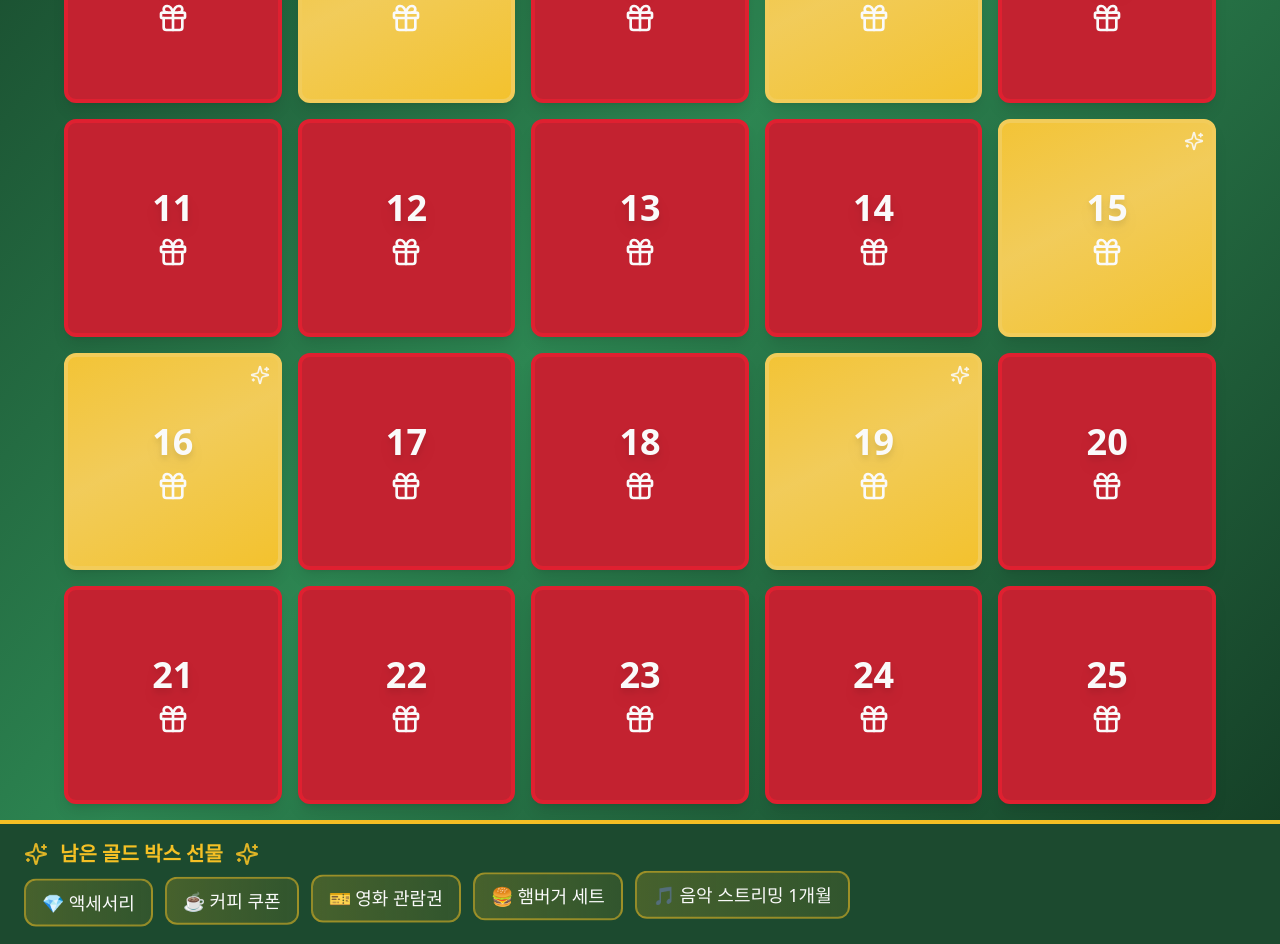
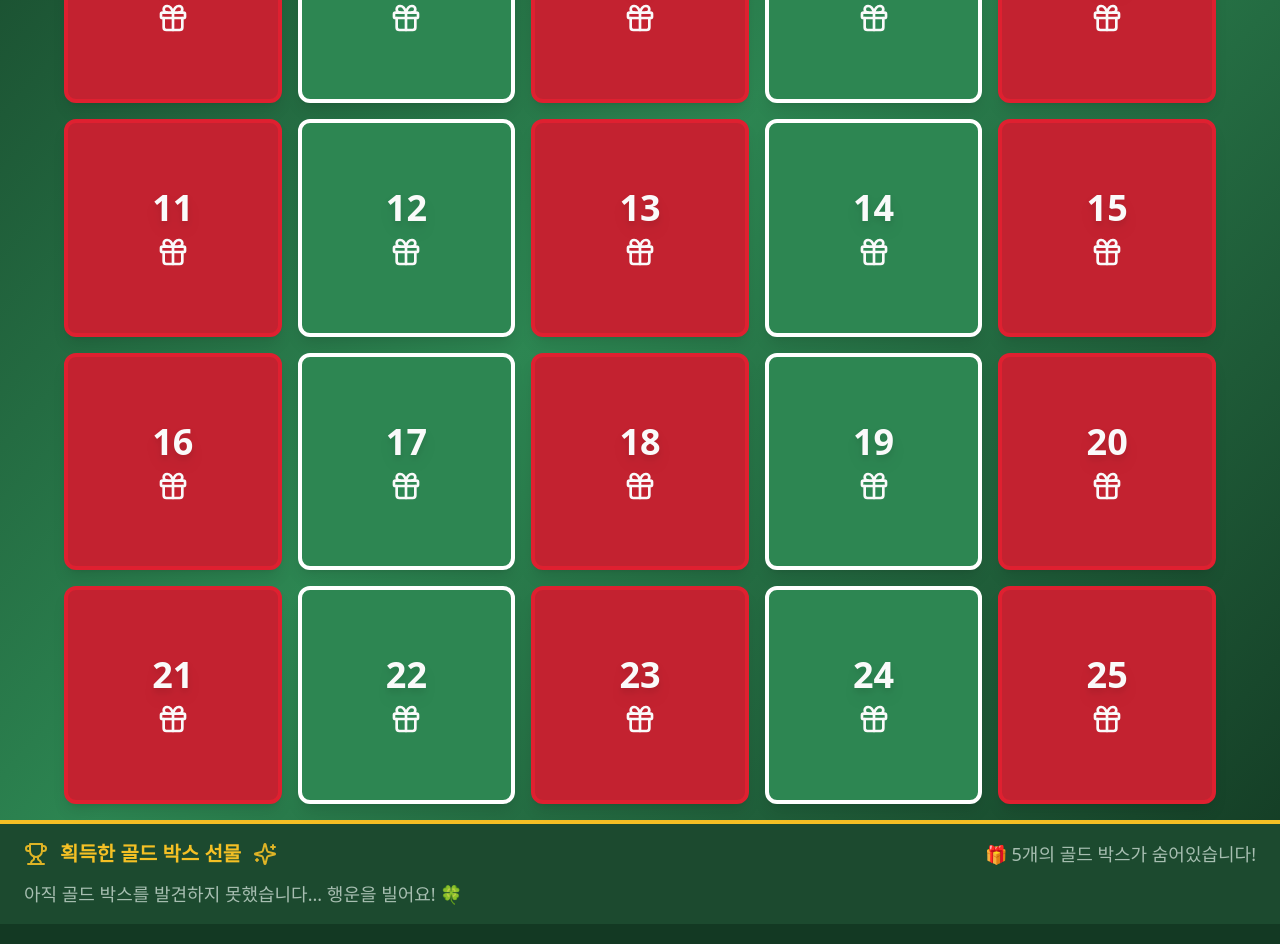
Before and after one commit to 4jupalzza/christmas-gift-quest61315-love, a React (Vite) app: page / in a window 1280 px wide. Shown: the part 480-1424 px from the top of the page. Built offline with nearby package versions, Linux system fonts and the light colour scheme; the HTML template or start-up script is replaced by a standard one.

Commit message:
Refactor box display logic

```diff
--- a/src/components/ChristmasBox.tsx
+++ b/src/components/ChristmasBox.tsx
@@ -1,14 +1,17 @@
-import { Gift, Sparkles } from "lucide-react";
+import { Gift } from "lucide-react";
 import { cn } from "@/lib/utils";
 
 interface ChristmasBoxProps {
   number: number;
-  isGolden: boolean;
+  position: number;
   isOpened: boolean;
   onClick: () => void;
 }
 
-const ChristmasBox = ({ number, isGolden, isOpened, onClick }: ChristmasBoxProps) => {
+const ChristmasBox = ({ number, position, isOpened, onClick }: ChristmasBoxProps) => {
+  // Checkerboard pattern: alternate red and green based on position
+  const isRedBox = (Math.floor((position - 1) / 5) + (position - 1)) % 2 === 0;
+
   return (
     <button
       onClick={onClick}
@@ -18,19 +21,12 @@ const ChristmasBox = ({ number, isGolden, isOpened, onClick }: ChristmasBoxProps
         "flex flex-col items-center justify-center gap-2",
         "shadow-lg hover:shadow-2xl",
         "disabled:cursor-not-allowed disabled:opacity-60",
-        isGolden && !isOpened && "bg-box-gold border-christmas-gold-light hover:bg-box-gold-hover animate-shimmer",
-        isGolden && !isOpened && "bg-gradient-to-br from-box-gold via-christmas-gold-light to-box-gold",
-        isGolden && !isOpened && "bg-[length:200%_100%]",
-        !isGolden && !isOpened && "bg-box-regular border-primary hover:bg-box-regular-hover",
+        !isOpened && isRedBox && "bg-box-regular border-primary hover:bg-box-regular-hover",
+        !isOpened && !isRedBox && "bg-secondary border-secondary-foreground hover:bg-secondary/80",
         isOpened && "bg-box-opened border-muted",
         !isOpened && "hover:scale-105 hover:-translate-y-2"
       )}
     >
-      {/* Sparkle effect for golden boxes */}
-      {isGolden && !isOpened && (
-        <Sparkles className="absolute top-2 right-2 w-5 h-5 text-christmas-snow animate-pulse" />
-      )}
-
       {/* Box number */}
       <span className={cn(
         "text-4xl font-bold",
--- /dev/null
+++ b/src/components/GoldenBoxReveal.tsx
@@ -0,0 +1,32 @@
+import { Dialog, DialogContent } from "@/components/ui/dialog";
+import { Sparkles, Trophy } from "lucide-react";
+
+interface GoldenBoxRevealProps {
+  isOpen: boolean;
+  onClose: () => void;
+}
+
+const GoldenBoxReveal = ({ isOpen, onClose }: GoldenBoxRevealProps) => {
+  return (
+    <Dialog open={isOpen} onOpenChange={onClose}>
+      <DialogContent className="sm:max-w-md bg-gradient-to-br from-accent via-christmas-gold-light to-accent border-accent animate-pulse">
+        <div className="flex flex-col items-center justify-center space-y-6 py-8">
+          <div className="relative">
+            <Trophy className="w-24 h-24 text-accent-foreground animate-bounce" />
+            <Sparkles className="absolute -top-2 -right-2 w-8 h-8 text-accent-foreground animate-spin" />
+            <Sparkles className="absolute -bottom-2 -left-2 w-8 h-8 text-accent-foreground animate-spin" style={{ animationDelay: "0.5s" }} />
+          </div>
+          <h2 className="text-4xl font-bold text-accent-foreground animate-bounce">
+            🎉 골드 박스 발견! 🎉
+          </h2>
+          <p className="text-xl font-semibold text-accent-foreground text-center">
+            축하합니다!<br />
+            특별한 선물을 받으셨습니다!
+          </p>
+        </div>
+      </DialogContent>
+    </Dialog>
+  );
+};
+
+export default GoldenBoxReveal;
--- a/src/components/Scoreboard.tsx
+++ b/src/components/Scoreboard.tsx
@@ -1,29 +1,35 @@
-import { Sparkles } from "lucide-react";
+import { Sparkles, Trophy } from "lucide-react";
 import { cn } from "@/lib/utils";
 
 interface ScoreboardProps {
-  unopenedGoldenGifts: string[];
+  openedGoldenGifts: string[];
+  totalGoldenBoxes: number;
 }
 
-const Scoreboard = ({ unopenedGoldenGifts }: ScoreboardProps) => {
+const Scoreboard = ({ openedGoldenGifts, totalGoldenBoxes }: ScoreboardProps) => {
+  const remainingBoxes = totalGoldenBoxes - openedGoldenGifts.length;
+
   return (
     <div className="w-full bg-card border-t-4 border-accent py-4 px-6">
       <div className="max-w-7xl mx-auto">
         <div className="flex items-center gap-3 mb-3">
-          <Sparkles className="w-6 h-6 text-accent animate-pulse" />
+          <Trophy className="w-6 h-6 text-accent animate-pulse" />
           <h2 className="text-xl font-bold text-accent">
-            남은 골드 박스 선물
+            획득한 골드 박스 선물
           </h2>
           <Sparkles className="w-6 h-6 text-accent animate-pulse" />
+          <span className="text-lg text-muted-foreground ml-auto">
+            {remainingBoxes > 0 ? `🎁 ${remainingBoxes}개의 골드 박스가 숨어있습니다!` : "🎉 모든 골드 박스 발견!"}
+          </span>
         </div>
 
         <div className="flex flex-wrap gap-3">
-          {unopenedGoldenGifts.length === 0 ? (
+          {openedGoldenGifts.length === 0 ? (
             <p className="text-muted-foreground text-lg">
-              🎉 모든 골드 박스를 열었습니다!
+              아직 골드 박스를 발견하지 못했습니다... 행운을 빌어요! 🍀
             </p>
           ) : (
-            unopenedGoldenGifts.map((gift, index) => (
+            openedGoldenGifts.map((gift, index) => (
               <div
                 key={index}
                 className={cn(
--- a/src/pages/Index.tsx
+++ b/src/pages/Index.tsx
@@ -3,6 +3,7 @@ import confetti from "canvas-confetti";
 import ChristmasBox from "@/components/ChristmasBox";
 import QuizDialog from "@/components/QuizDialog";
 import GiftReveal from "@/components/GiftReveal";
+import GoldenBoxReveal from "@/components/GoldenBoxReveal";
 import Scoreboard from "@/components/Scoreboard";
 import { Box, BoxState } from "@/types/box";
 import boxesData from "@/data/boxes.json";
@@ -15,6 +16,7 @@ const Index = () => {
   const [isQuizOpen, setIsQuizOpen] = useState(false);
   const [revealedGift, setRevealedGift] = useState<string | null>(null);
   const [isGiftOpen, setIsGiftOpen] = useState(false);
+  const [isGoldenReveal, setIsGoldenReveal] = useState(false);
 
   // Initialize and shuffle boxes on mount
   useEffect(() => {
@@ -34,6 +36,8 @@ const Index = () => {
   const handleCorrectAnswer = (gift: string) => {
     if (!selectedBox) return;
 
+    const isGolden = selectedBox.isGolden;
+
     // Update box state
     setBoxStates(prev =>
       prev.map(state =>
@@ -47,21 +51,21 @@ const Index = () => {
     setIsQuizOpen(false);
 
     // Trigger confetti
-    const duration = 3000;
+    const duration = isGolden ? 5000 : 3000;
     const end = Date.now() + duration;
 
-    const colors = ['#DC2626', '#16A34A', '#EAB308'];
+    const colors = isGolden ? ['#EAB308', '#FCD34D', '#FBBF24'] : ['#DC2626', '#16A34A', '#EAB308'];
 
     (function frame() {
       confetti({
-        particleCount: 3,
+        particleCount: isGolden ? 5 : 3,
         angle: 60,
         spread: 55,
         origin: { x: 0 },
         colors: colors,
       });
       confetti({
-        particleCount: 3,
+        particleCount: isGolden ? 5 : 3,
         angle: 120,
         spread: 55,
         origin: { x: 1 },
@@ -73,17 +77,31 @@ const Index = () => {
       }
     })();
 
-    // Show gift reveal
-    setTimeout(() => {
-      setRevealedGift(gift);
-      setIsGiftOpen(true);
-    }, 500);
+    // Show golden box reveal first if it's golden
+    if (isGolden) {
+      setTimeout(() => {
+        setIsGoldenReveal(true);
+      }, 500);
+
+      setTimeout(() => {
+        setIsGoldenReveal(false);
+        setRevealedGift(gift);
+        setIsGiftOpen(true);
+      }, 3000);
+    } else {
+      // Show gift reveal directly for regular boxes
+      setTimeout(() => {
+        setRevealedGift(gift);
+        setIsGiftOpen(true);
+      }, 500);
+    }
   };
 
-  const unopenedGoldenGifts = boxes
+  const totalGoldenBoxes = boxes.filter(box => box.isGolden).length;
+  const openedGoldenGifts = boxes
     .filter(box => {
       const state = boxStates.find(s => s.id === box.id);
-      return box.isGolden && !state?.isOpened;
+      return box.isGolden && state?.isOpened;
     })
     .map(box => box.gift);
 
@@ -117,7 +135,7 @@ const Index = () => {
                 <ChristmasBox
                   key={box.id}
                   number={index + 1}
-                  isGolden={box.isGolden}
+                  position={index + 1}
                   isOpened={state?.isOpened || false}
                   onClick={() => handleBoxClick(box)}
                 />
@@ -128,7 +146,10 @@ const Index = () => {
       </main>
 
       {/* Scoreboard */}
-      <Scoreboard unopenedGoldenGifts={unopenedGoldenGifts} />
+      <Scoreboard
+        openedGoldenGifts={openedGoldenGifts}
+        totalGoldenBoxes={totalGoldenBoxes}
+      />
 
       {/* Dialogs */}
       <QuizDialog
@@ -136,6 +157,11 @@ const Index = () => {
         isOpen={isQuizOpen}
         onClose={() => setIsQuizOpen(false)}
         onCorrect={handleCorrectAnswer}
+      />
+
+      <GoldenBoxReveal
+        isOpen={isGoldenReveal}
+        onClose={() => setIsGoldenReveal(false)}
       />
 
       <GiftReveal
```
